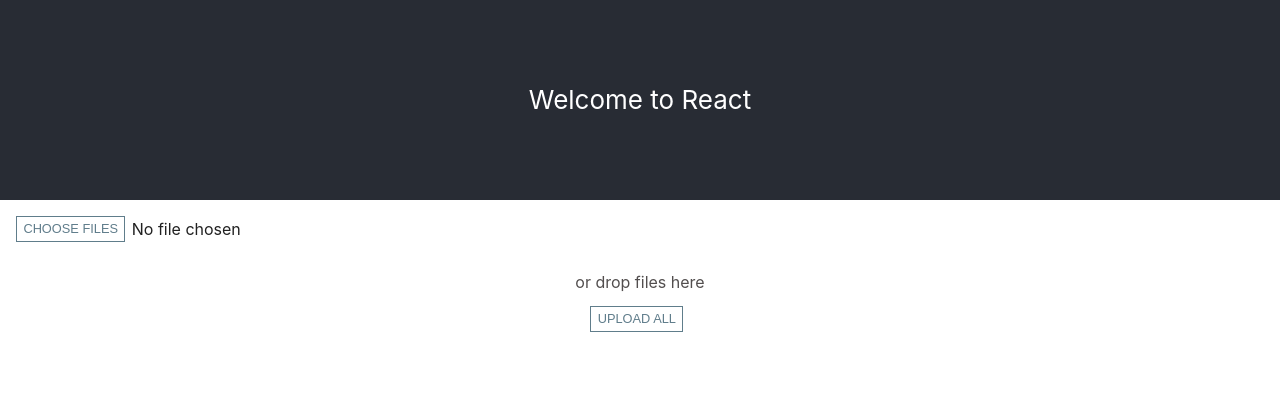
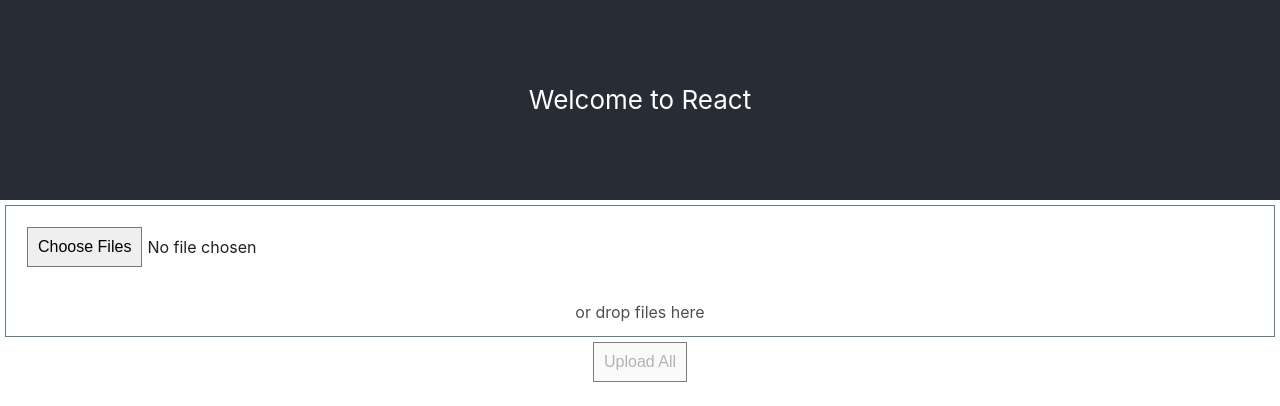
Before and after one commit to SumedhaKulkarni/react-common-components, a React (Create React App) app: page / in a window 1280 px wide. Shown: the top 406 px of the page. Built offline with nearby package versions, Linux system fonts and the light colour scheme; the HTML template or start-up script is replaced by a standard one.

Commit message:
feat(FileUpload): end to end happy path flow completed

```diff
--- a/src/core/atoms/FileUpload/FilePreview.js
+++ b/src/core/atoms/FileUpload/FilePreview.js
@@ -1,66 +1,58 @@
-import React, { useState, useEffect } from 'react';
+import React from 'react';
 import clsx from 'clsx';
 import {
     node, string, bool, func, arrayOf, number
 } from 'prop-types';
+import Button from '../Button/Button';
 import './FileUpload.css';
 
 const STATE_UPLOADING = 'uploading';
 const STATE_UPLOADED = 'uploaded';
+const STATE_FAILED = 'failed';
 
 const styles = {
-    inputWrapper: 'input-wrapper',
-    inputCover: 'input-cover',
-    helpText: 'help-text',
-    fileName: 'file-name',
+    previews: 'previews',
+    preview: 'preview',
+    disabled: 'disabled',
+    previewItem: 'preview-item',
     fileNameStretch: 'file-name spacer',
-    fileExt: 'file-ext',
-    fileDrag: 'file-drag',
-    input: 'input',
-    loader: 'loader',
-    disabled: 'disabled',
-    loading: 'loading',
-    loaderItem: 'loader-item',
-    spacer: 'spacer',
-    button: 'button',
-    hover: 'hover',
-    imagePreview: 'image-preview',
-    preview: 'preview',
-    previewItem: 'preview-item',
-    previews: 'previews'
+    button: 'button'
 };
 
 function FilePreview({
     data,
     onRemove,
-    onUpload
+    onUpload,
+    uploadSingleButtonText,
+    removeButtonText
 }) {
 
+    const { state } = data;
     const classes = [
         styles.previewItem,
         data.loading ? styles.disabled : ''
     ].join(' ').trim();
-    const { state } = data;
+
     return (
-        <div className={classes}>
+        <div className={clsx(classes, state)}>
             <div className={styles.fileNameStretch}>{data.name}</div>
             {state === STATE_UPLOADING && <Loader />}
-            {state !== STATE_UPLOADING && <button className={styles.button}
+            {state !== STATE_UPLOADING && state !== STATE_UPLOADED && <Button size="small" classname={styles.button}
                 disabled={state === STATE_UPLOADING || state === STATE_UPLOADED}
-                onClick={onRemove}>
-                remove
-            </button>}
-            {state !== STATE_UPLOADING && <button className={styles.button}
+                handleClick={onRemove}>
+                {removeButtonText}
+            </Button>}
+            {state !== STATE_UPLOADING && state !== STATE_UPLOADED && <Button size="small" classname={styles.button}
                 disabled={state === STATE_UPLOADING || state === STATE_UPLOADED}
-                onClick={onUpload}>
-                upload
-            </button>}
+                handleClick={onUpload}>
+                {uploadSingleButtonText}
+            </Button>}
         </div>
     );
 }
 
 const Loader = () => {
-    return <div class="lds-spinner">
+    return <div className="lds-spinner">
         <div></div><div></div><div></div><div>
         </div><div></div><div></div><div></div>
         <div></div><div></div><div></div><div>
--- a/src/core/atoms/FileUpload/FileUpload.css
+++ b/src/core/atoms/FileUpload/FileUpload.css
@@ -47,7 +47,7 @@
   will-change: background-position;
 }
 
-.file-drag:hover {
+.hover {
     background-color: #E8F5E9;
     color: #4CAF50;
 }
@@ -77,6 +77,14 @@
   margin: 5px 0;
   background: #CFD8DC;
   padding: 5px;
+}
+
+.uploaded {
+  background: #a8e4aa;
+}
+
+.failed {
+  background: #e4a8a8;
 }
 
 .preview-item.disabled {
@@ -113,30 +121,12 @@
 }
 
 .button {
-  font-size: .8em;
-  margin-right: .5em;
-  padding: .35em .5em;
-  color: currentColor;
-  border: 1px solid;
-  cursor: pointer;
-  background: transparent;
-  color: #607D8B;
-  white-space: nowrap;
-  font-weight: lighter;
-  text-transform: uppercase;
+    margin: 5px;
 }
 
-.button:hover, .button:focus {
-    background: #607D8B;
-    border-color: #607D8B;
-    color: #FFFFFF;
-    outline: 0;
-}
-
-.button:active {
-     background: mix(#607D8B, #FFFFFF, 90%);
-    border-color: mix(#607D8B, #FFFFFF, 90%);
-    color: #FFFFFF;
+.input-wrapper-parent .drop_zone{
+    border: 1px solid #607D8B;
+    margin: 5px;
 }
 
 .input-wrapper {
--- a/src/core/atoms/FileUpload/FileUpload.js
+++ b/src/core/atoms/FileUpload/FileUpload.js
@@ -1,14 +1,15 @@
 import React, { useState, useEffect } from 'react';
 import clsx from 'clsx';
 import {
-    node, string, bool, func, arrayOf, number
+    string, bool, func, arrayOf, number
 } from 'prop-types';
+import Button from '../Button/Button';
 import FilePreview from './FilePreview';
 import './FileUpload.css';
 
-const id = `check${Math.floor(100000 + Math.random() * 900000)}`;
 const STATE_UPLOADING = 'uploading';
 const STATE_UPLOADED = 'uploaded';
+const STATE_FAILED = 'failed';
 
 const styles = {
     inputWrapper: 'input-wrapper',
@@ -35,27 +36,55 @@
 function FileUpload({
     uploadUrl,
     multiple,
-    limit,
+    allowUpload,
+    numberLimit,
     maxSize,
     label,
     supportedFileTypes,
+    uploadedFilesArray,
     onUploadSuccess,
-    onUploadFailure
+    onUploadFailure,
+    onUploadClick,
+    onUploadAllClick,
+    buttonClasses,
+    chooseButtonText,
+    uploadAllButtonText,
+    uploadSingleButtonText,
+    removeButtonText
 }) {
 
     const [fileList, setFileList] = useState([]);
     const [fileNames, setFileNames] = useState('No file chosen');
-    const [hoverState, setHoverState] = useState(null);
+    const [hoverState, setHoverState] = useState('');
     let textInput = null;
 
     useEffect(() => {
         handleFileNames();
     }, [fileList]);
 
+    useEffect(() => {
+        console.log(uploadedFilesArray)
+        const list = fileList.map(file => {
+            if (uploadedFilesArray.indexOf(file) > -1) {
+                file.state = STATE_UPLOADED;
+            }
+            return file;
+        })
+        setFileList(list);
+    }, [uploadedFilesArray]);
+
     const handleFileSelect = (e) => {
         handleDragOver(e);
         const files = e.target.files || e.dataTransfer.files;
-        const fileList = Object.keys(files).map(file => files[file]);
+        let fileList = Object.keys(files).map((file, index) => {
+            const fileObj = files[file];
+            const extension = getExtFromName(fileObj.name);
+            if (index >= numberLimit || fileObj.size > maxSize || supportedFileTypes.indexOf(extension) === -1) {
+                return undefined;
+            }
+            return fileObj;
+        });
+        fileList = fileList.filter(item => item !== undefined);
         setFileList(fileList);
     };
 
@@ -77,8 +106,13 @@
         if (e.type === 'dragover') {
             setHoverState(styles.hover);
         } else {
-            return;
+            setHoverState('');;
         }
+    };
+
+    const getExtFromName = (name) => {
+        const parts = name.split('.');
+        return parts[parts.length - 1];
     };
 
     const selectFile = (e) => {
@@ -86,11 +120,13 @@
         textInput.click(e);
     };
 
-    const uploadFiles = () => {
+    const uploadAllFiles = () => {
+        if (!allowUpload) {
+            onUploadAllClick(fileList);
+            return;
+        }
         fileList.forEach(file => {
-            uploadFile(file).then(() => {
-                removeFile(file);
-            });
+            uploadFile(file);
         });
     };
 
@@ -101,48 +137,67 @@
         setFileList(list);
     };
 
-    const removeFile = (file) => {
-        const fileList = fileList;
-        const index = fileList.indexOf(file);
-        removeItem(index);
-    };
-
-    const uploadFile = (file) => {
-        const index = fileList.indexOf(file);
+    const changeFileStatus = (index, status) => {
         const list = fileList.map((item, i) => {
             if (i === index) {
-                item.state = STATE_UPLOADING
+                item.state = status
             }
             return item;
         })
         setFileList(list);
+    };
 
-        const url = 'http://127.0.0.1:3010/upload';
+    const uploadFile = (file) => {
+        if (!allowUpload) {
+            onUploadClick(file);
+            return;
+        }
+        if (file.state === STATE_UPLOADING || file.state === STATE_UPLOADED) {
+            return;
+        }
+        const index = fileList.indexOf(file);
+        changeFileStatus(index, STATE_UPLOADING);
+
         const formData = new FormData();
         formData.append('file', file);
+        const req = new XMLHttpRequest();
 
-        // fetch(url, {
-        //     method: "post",
-        //     headers: {
-        //         'content-type': 'multipart/form-data'
-        //     },
-        //     body: formData
-        // })
-        //     .then((response) => {
-        //         //do something awesome that makes the world a better place
-        //     });
-        const req = new XMLHttpRequest();
-        req.open("POST", url);
+        req.upload.addEventListener("progress", event => {
+            if (event.lengthComputable) {
+
+            }
+        });
+
+        req.upload.addEventListener("load", event => {
+
+        });
+
+        req.upload.addEventListener("error", event => {
+
+        });
+
+        req.onreadystatechange = () => {
+            if (req.readyState === 4) {
+                if (req.status === 200 && req.statusText === 'OK') {
+                    changeFileStatus(index, STATE_UPLOADED);
+                    onUploadSuccess(file, req.responseText);
+                } else {
+                    changeFileStatus(index, STATE_FAILED);
+                    onUploadFailure(file, req.responseText);
+                }
+            }
+        }
+        req.open("POST", uploadUrl);
         req.send(formData);
     };
 
     return (
         <div>
             <input type='hidden' name={`maxSize`} value={maxSize} />
-            <div>
+            <div className="input-wrapper-parent">
                 <label>
                     <span>{label}</span>
-                    <div
+                    <div className={clsx('drop_zone', hoverState)}
                         onDragOver={handleDragOver}
                         onDragLeave={handleDragOver}
                         onDrop={handleFileSelect}>
@@ -154,33 +209,35 @@
                                 multiple={multiple}
                                 onChange={handleFileSelect} />
                             <div className={styles.inputCover}>
-                                <button className={styles.button}
-                                    type='button'
-                                    onClick={selectFile}>
-                                    Choose Files
-                                </button>
+                                <Button classname={clsx(styles.button, buttonClasses)}
+                                    handleClick={selectFile}>
+                                    {chooseButtonText}
+                                </Button>
                                 <span className={styles.fileName}>{fileNames}</span>
                             </div>
                         </div>
                         <span className={styles.helpText}>or drop files here</span></div>
                 </label>
-                <button className={styles.button}
-                    type='button'
-                    onClick={uploadFiles}>
-                    Upload All
-            </button>
+                <Button classname={clsx(styles.button, buttonClasses)}
+                    disabled={fileList.length === 0}
+                    handleClick={uploadAllFiles}>
+                    {uploadAllButtonText}
+                </Button>
+
+            </div>
             <div className={styles.previews}>
                 {
                     fileList.map((file, index) => {
                         return (
                             <FilePreview key={index}
                                 data={file}
+                                uploadSingleButtonText={uploadSingleButtonText}
+                                removeButtonText={removeButtonText}
                                 onRemove={() => removeItem(index)}
                                 onUpload={() => uploadFile(file)} />
                         );
                     })
                 }
-                </div>
             </div>
         </div>
     );
@@ -189,20 +246,37 @@
 FileUpload.prototype = {
     uploadUrl: string.isRequired,
     multiple: bool,
-    limit: number,
+    numberLimit: number,
     maxSize: number,
+    allowUpload: bool,
     label: string,
     supportedFileTypes: arrayOf(string),
     onUploadSuccess: func,
     onUploadFailure: func,
+    onUploadClick: func,
+    onUploadAllClick: func,
+    buttonClasses: string,
+    chooseButtonText: string,
+    uploadAllButtonText: string,
+    uploadSingleButtonText: string,
+    removeButtonText: string
 };
 
 FileUpload.defaultProps = {
-    uploadUrl: '',
+    uploadUrl: 'http://127.0.0.1:3010/upload',
     multiple: true,
-    limit: 1,
+    numberLimit: 5,
+    allowUpload: true,
+    maxSize: 5 * 1024 * 1024,
+    supportedFileTypes: ['jpg', 'jpeg', 'png', 'pdf', 'zip', 'xlsx'],
     onUploadSuccess: () => { },
     onUploadFailure: () => { },
+    onUploadClick: () => { },
+    onUploadAllClick: () => { },
+    chooseButtonText: 'Choose Files',
+    uploadAllButtonText: 'Upload All',
+    uploadSingleButtonText: 'Upload',
+    removeButtonText: 'Remove'
 };
 
 export default FileUpload;
```
Lines whose indentation alone changed are shown as unchanged.
